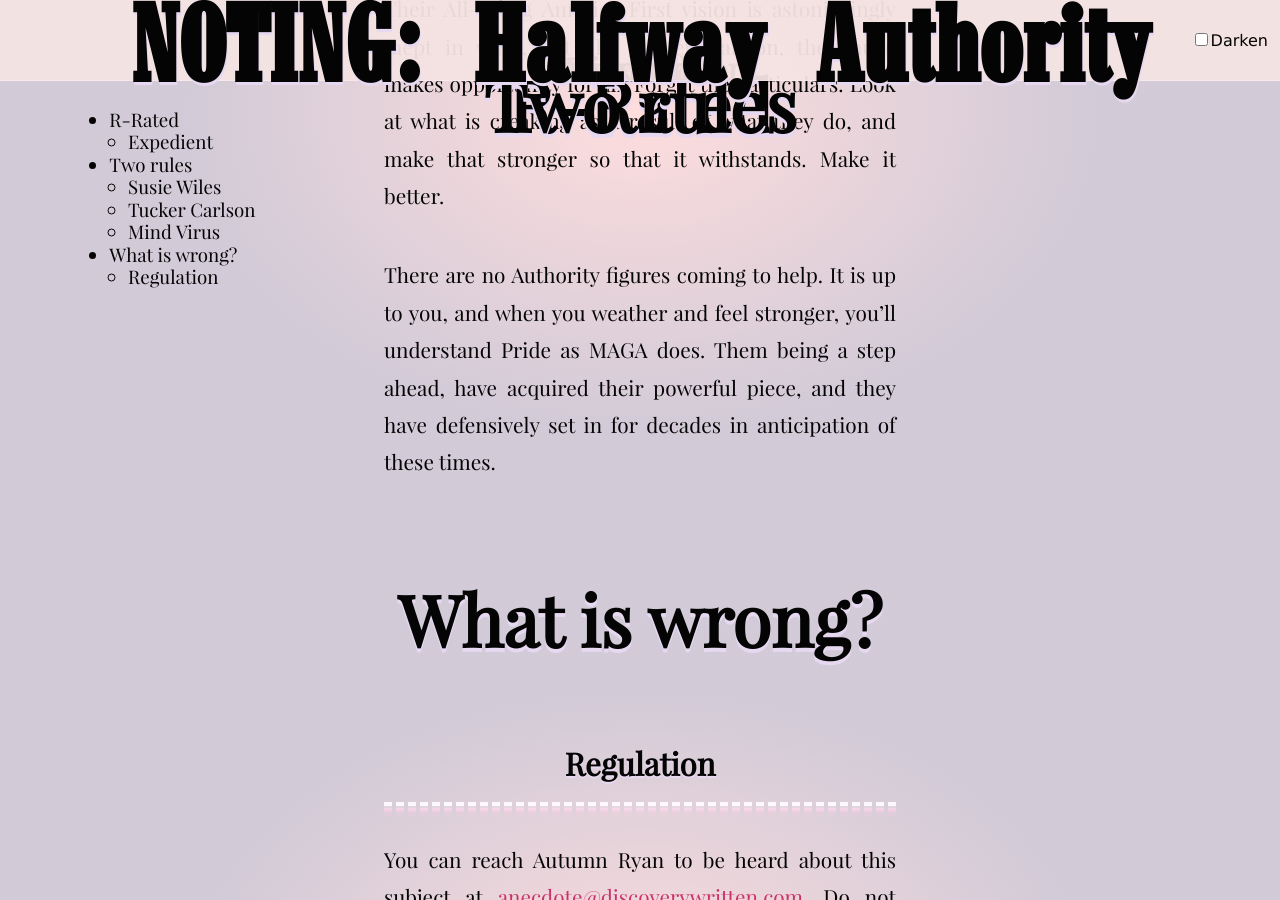
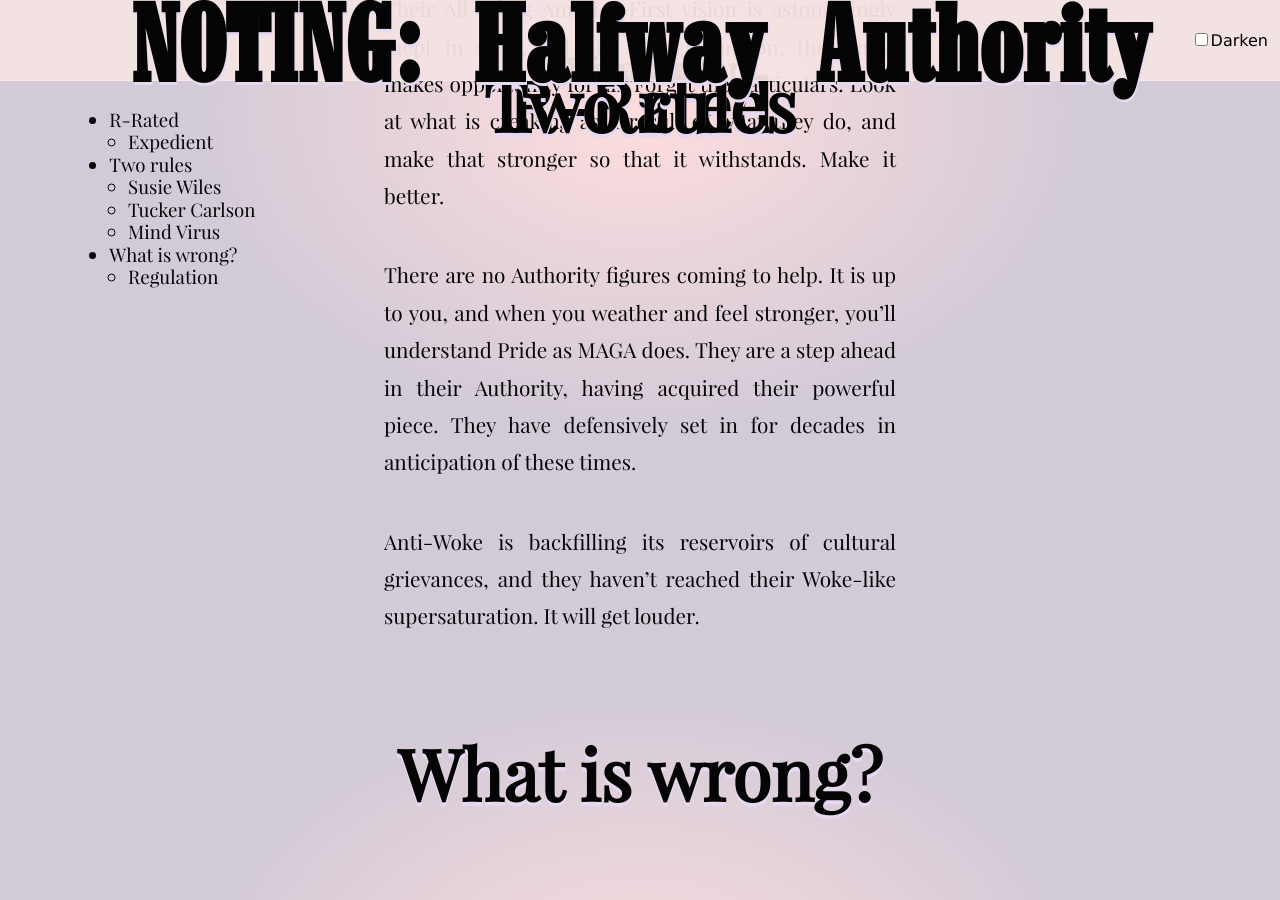
Before and after one commit to tiliv/antibody, a Jekyll site: the page built from docs/journal/autumn-Ryan-Halfway-Authority/index.md, in a window 1280 px wide and 900 px high, scrolled down 26437 px. Built offline with Jekyll 4.4.1, drawn with Linux system fonts in a browser that asks for light colours.

Commit message:
Finish betterer

```diff
--- a/docs/journal/autumn-Ryan-Halfway-Authority/index.md
+++ b/docs/journal/autumn-Ryan-Halfway-Authority/index.md
@@ -185,7 +185,9 @@ Their powers of prediction are so holy, that them not doing this sooner might be
 
 Their All-Along America First vision is astonishingly inept in ways, but like Tucker Carlson, the churn makes opportunity for all. Forget the particulars. Look at what is creaking as a result of what they do, and make that stronger so that it withstands. Make it better.
 
-There are no Authority figures coming to help. It is up to you, and when you weather and feel stronger, you'll understand Pride as MAGA does. Them being a step ahead, have acquired their powerful piece, and they have defensively set in for decades in anticipation of these times.
+There are no Authority figures coming to help. It is up to you, and when you weather and feel stronger, you'll understand Pride as MAGA does. They are a step ahead in their Authority, having acquired their powerful piece. They have defensively set in for decades in anticipation of these times.
+
+Anti-Woke is backfilling its reservoirs of cultural grievances, and they haven't reached their Woke-like supersaturation. It will get louder.
 
 ### What is wrong?
 
```
